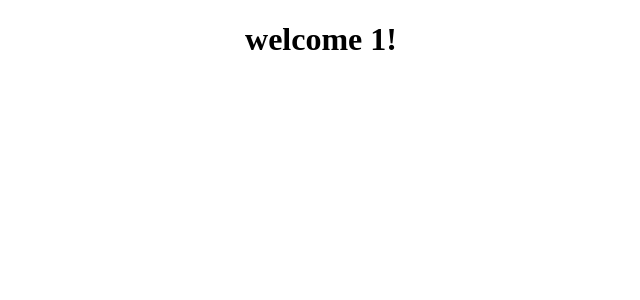
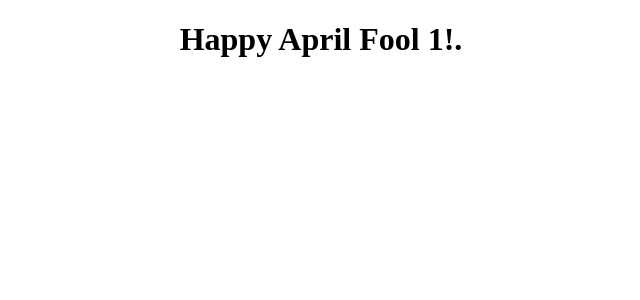
Before and after one commit to hariptr162/projecthari, an Angular app: page /welcome/1 in a window 1280 px wide. Shown: the top 300 px of the page, without its empty margins (319-959 px from the left). Built offline with nearby package versions, Linux system fonts and the light colour scheme.

Commit message:
some other

```diff
--- a/src/app/welcome/welcome.component.html
+++ b/src/app/welcome/welcome.component.html
@@ -1,3 +1,3 @@
 <div style="text-align:center">
-  <h1>welcome {{name}}!</h1>
+  <h1>Happy April Fool {{name}}!.</h1>
 </div>
```
